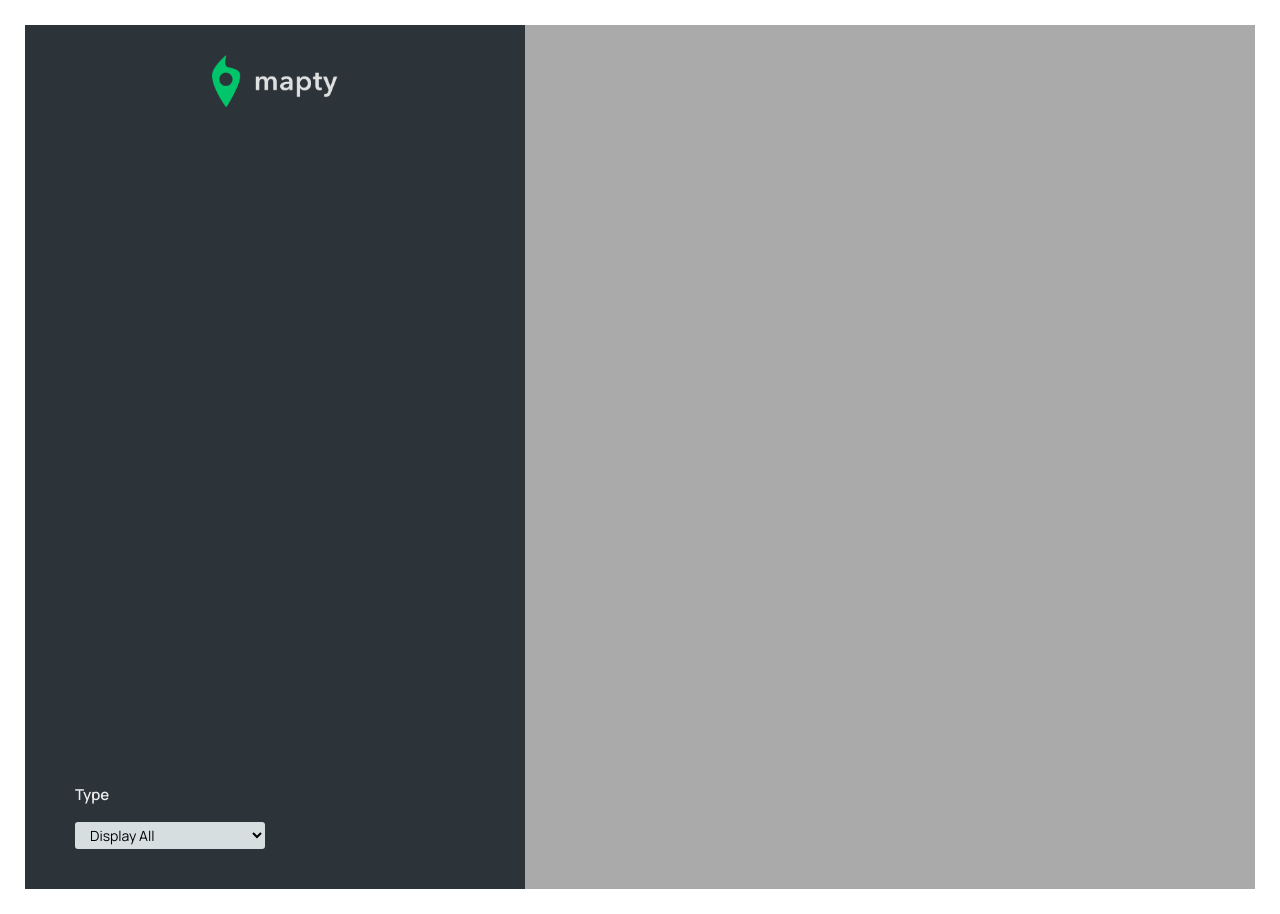
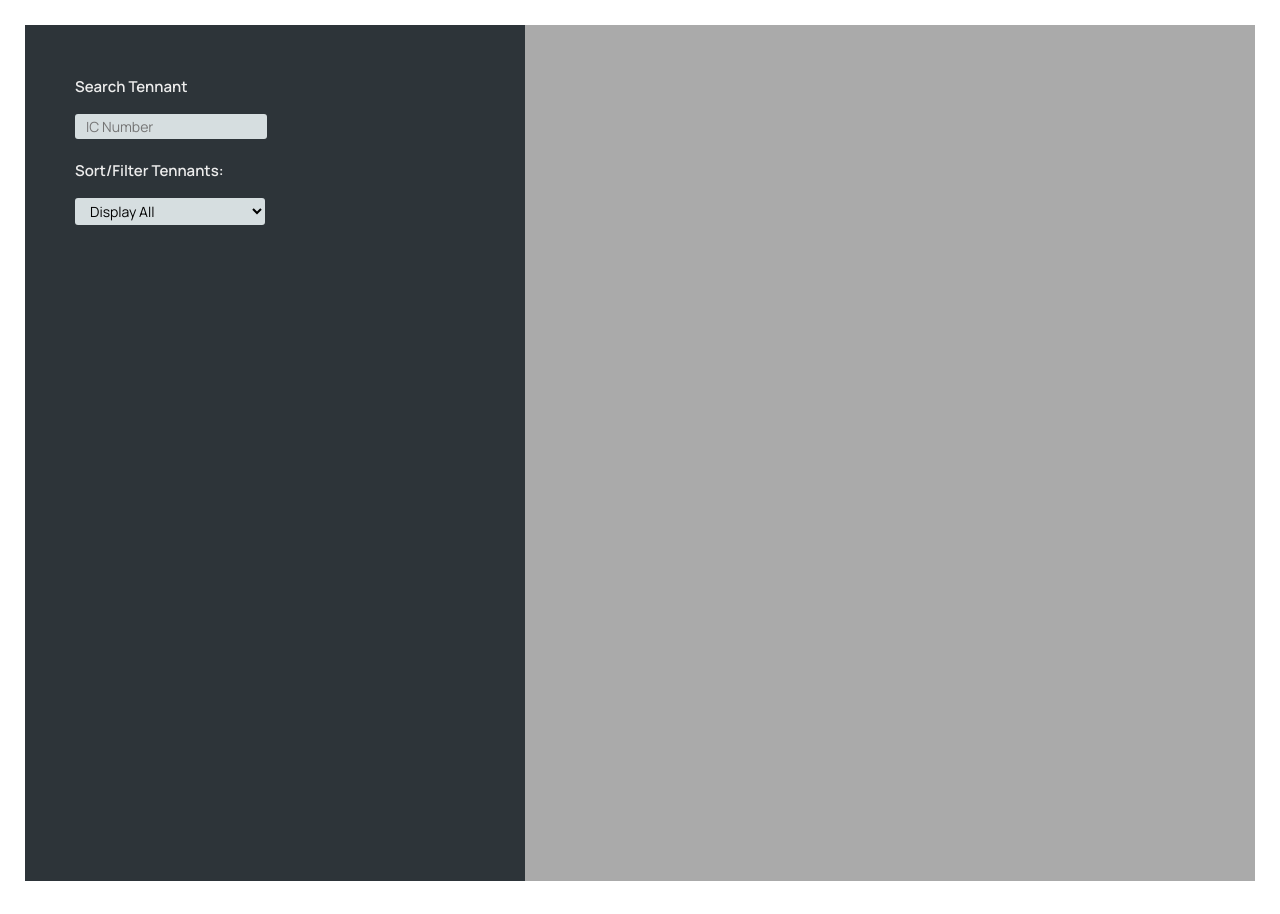
Before and after one commit to Imtiaz277/geolocationAPIPractice, a plain HTML site: page index.html in a window 1280 px wide. Drawn offline with nearby package versions, Linux system fonts and the light colour scheme.

Commit message:
Update index.html

```diff
--- a/index.html
+++ b/index.html
@@ -46,11 +46,10 @@
 
     <body>
         <div class="sidebar">
-            <img src="logo.png" alt="Logo" class="logo" />
+            <label class="form__label">Search Tennant</label>
+            <input id="input_tennant_ic" class="form__input" placeholder="IC Number" />
 
-            <ul class="details"></ul>
-
-            <label class="form__label">Type</label>
+            <label class="form__label">Sort/Filter Tennants:</label>
             <select id="dropdown_menu" class="form__input">
                 <option value="default">Display All</option>
                 <option value="good">Good Tennants</option>
@@ -60,11 +59,7 @@
                 <option value="error to good">Error > Warning > Good</option>
             </select>
 
-            <!-- <p class="copyright">
-                &copy; Copyright by
-                <a class="twitter-link" target="_blank" href="#"> Group 12 </a>
-                .Software Engineering
-            </p> -->
+            <ul class="details"></ul>
         </div>
 
         <div id="map"></div>
```
